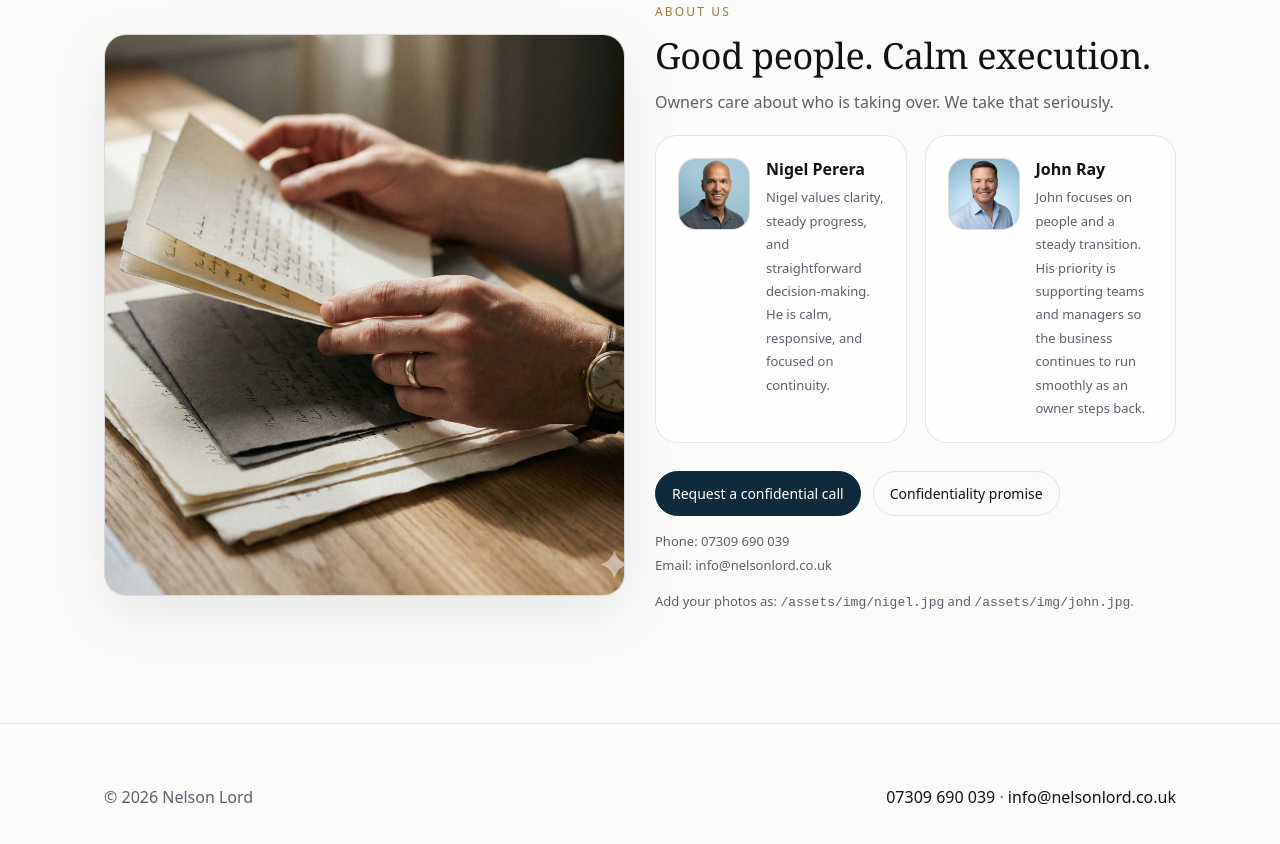
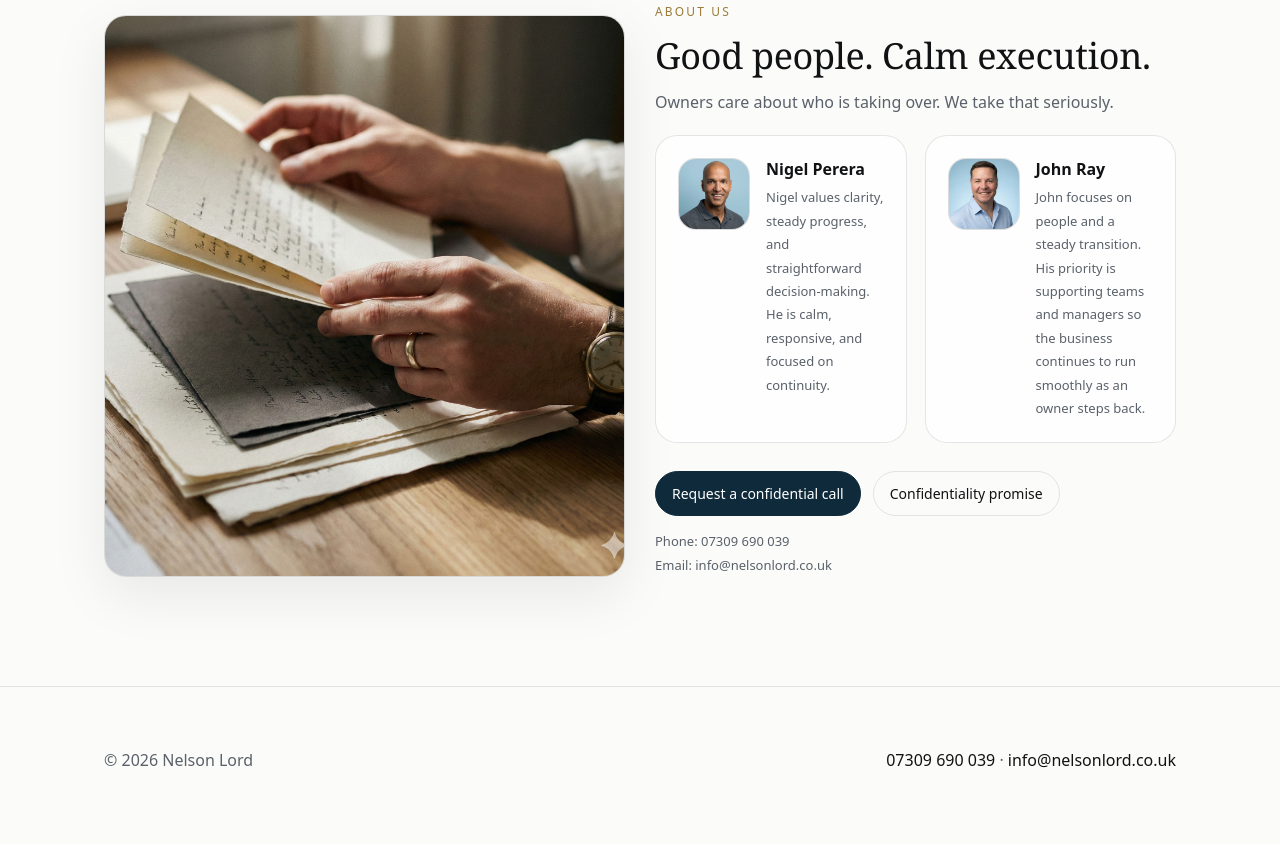
Before and after one commit to nigelperera-code/nelsonlord-site-2026, a plain HTML site: page index.html in a window 1280 px wide. Shown: the part 2961-3805 px from the top of the page. Drawn offline with Linux system fonts and the light colour scheme.

Commit message:
Update index.html

```diff
--- a/index.html
+++ b/index.html
@@ -198,7 +198,6 @@
             Phone: <a href="tel:+447309690039">07309 690 039</a><br>
             Email: <a href="mailto:info@nelsonlord.co.uk">info@nelsonlord.co.uk</a>
           </p>
-          <p class="small">Add your photos as: <code>/assets/img/nigel.jpg</code> and <code>/assets/img/john.jpg</code>.</p>
         </div>
       </div>
     </div>
```
